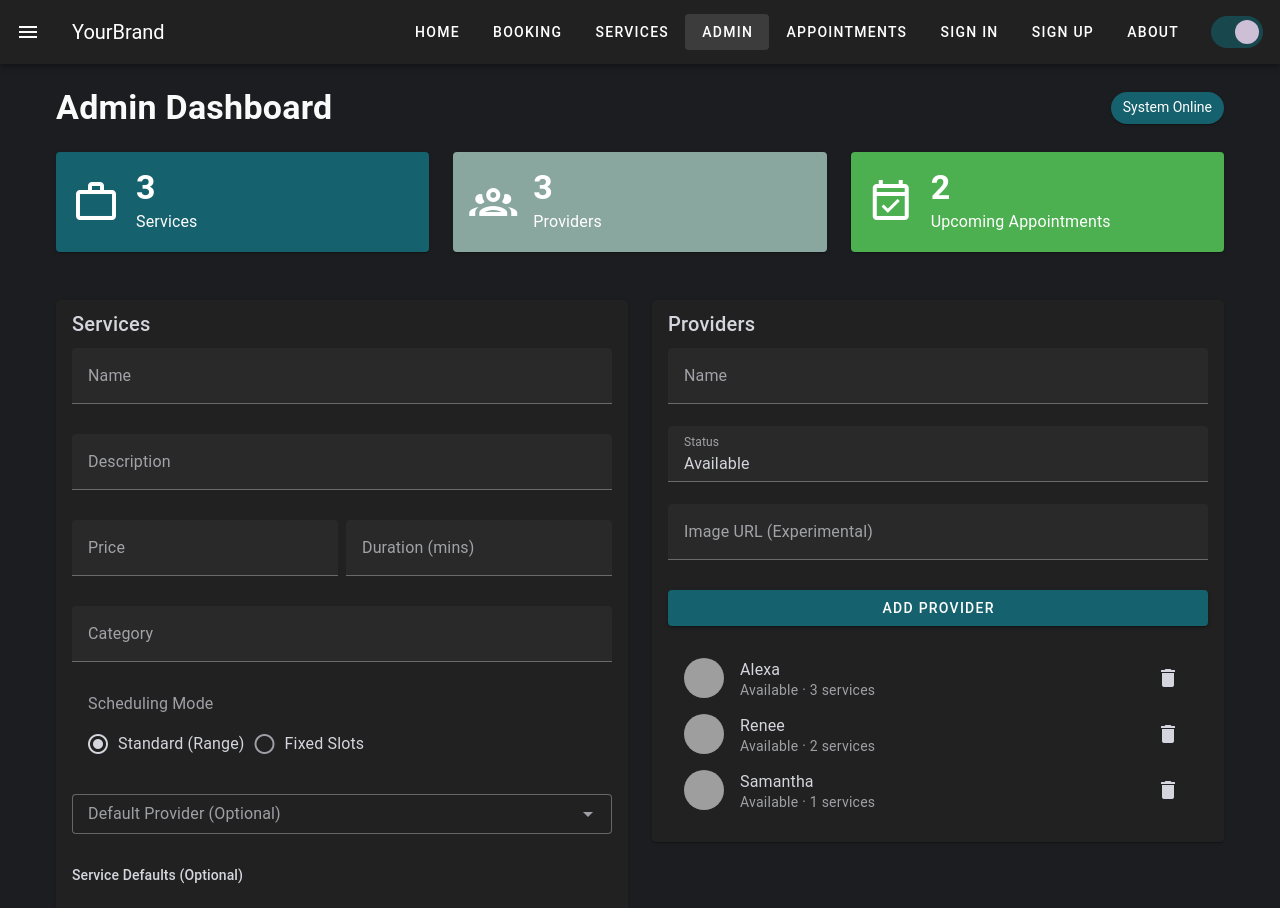
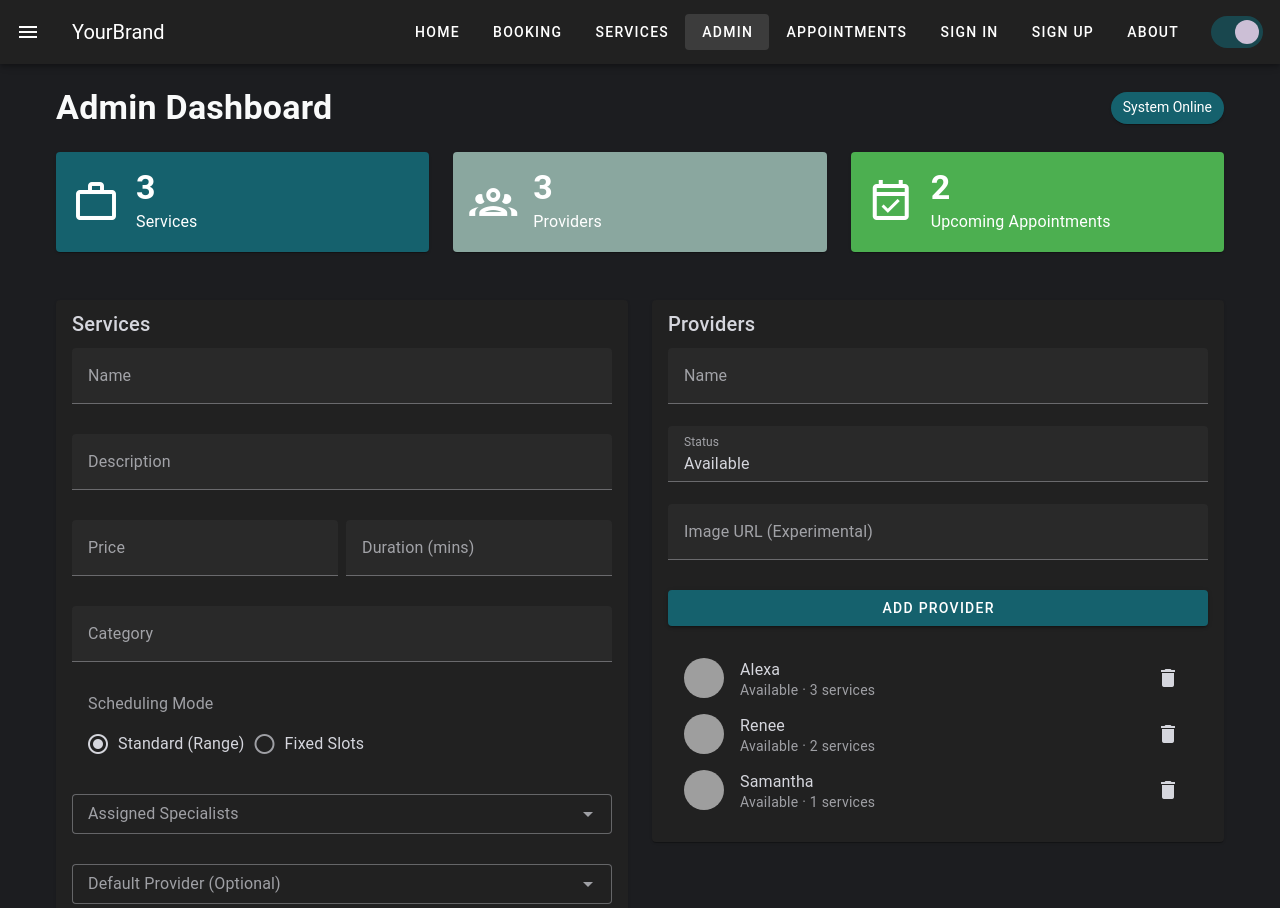
Before and after one commit to deveduar/booking-app, a Vue app: page /admin in a window 1280 px wide. Shown: the top 908 px of the page. Built offline with nearby package versions, Linux system fonts and the light colour scheme; grey boxes are pictures that could not be loaded; the HTML template or start-up script is replaced by a standard one.

Commit message:
fix: picker and restricted ranges, dropdown restriction, assigned specialist in admin service

```diff
--- a/src/components/DateTimePicker.vue
+++ b/src/components/DateTimePicker.vue
@@ -28,19 +28,19 @@
         />
       </v-col>
       <v-col v-if="!hideTime" cols="12" :md="hideDate ? 12 : 6">
-        <!-- Use v-select for restricted times, otherwise v-text-field with v-time-picker -->
+        <!-- Use v-select ONLY for specific availableSlots -->
         <v-select
           v-if="availableSlots && availableSlots.length > 0"
           v-model="selectedTime"
           :items="allowedTimesForDate || []"
-          :disabled="!internalDate"
+          :disabled="!internalDateStr"
           label="Select a time"
           prepend-inner-icon="mdi-clock-time-four-outline"
           bg-color="surface"
           color="primary"
           variant="outlined"
           hide-details
-          :placeholder="!internalDate ? 'Select a date first' : 'Select a time'"
+          :placeholder="!internalDateStr ? 'Select a date first' : 'Select a time'"
         />
         <v-text-field
           v-else
@@ -66,6 +66,8 @@
             <v-time-picker
               v-if="menu2"
               v-model="selectedTime"
+              :allowed-hours="allowedHours"
+              :allowed-minutes="allowedMinutes"
               full-width
             />
           </v-menu>
@@ -93,6 +95,7 @@
     availableSlots?: AvailabilitySlot[]
     dateRange?: Range
     timeRange?: Range
+    duration?: number
     hideDate?: boolean
     hideTime?: boolean
   }>()
@@ -185,12 +188,36 @@
       const slot = props.availableSlots.find(s => s.date === internalDateStr.value);
       if (!slot) return [];
       times = slot.times;
+    } else if (props.timeRange?.start && props.timeRange?.end && props.duration) {
+      // Generate slots from range and duration
+      const parse = (t: string) => {
+        const match = t.match(/(\d+):(\d+)\s*(AM|PM)/i);
+        if (!match) return 0;
+        let h = parseInt(match[1]);
+        const m = parseInt(match[2]);
+        const ampm = match[3].toUpperCase();
+        if (ampm === 'PM' && h < 12) h += 12;
+        if (ampm === 'AM' && h === 12) h = 0;
+        return h * 60 + m;
+      };
+
+      const format = (mTotal: number) => {
+        let h = Math.floor(mTotal / 60);
+        const m = mTotal % 60;
+        const ampm = h >= 12 ? 'PM' : 'AM';
+        h = h % 12;
+        if (h === 0) h = 12;
+        return `${h}:${String(m).padStart(2, '0')} ${ampm}`;
+      };
+
+      const startMin = parse(props.timeRange.start);
+      const endMin = parse(props.timeRange.end);
+      const dur = props.duration;
+
+      for (let cur = startMin; cur + dur <= endMin; cur += 30) { // Step by 30 mins or duration? User said duration but 30 is common. Let's use 30 for options, but ensures total < end.
+        times.push(format(cur));
+      }
     } else {
-      // Default set of times if no specific slots, but ranges might apply
-      // For now, if no slots, we don't return a restricted list unless ranges are active
-      if (!props.timeRange?.start && !props.timeRange?.end) return null;
-      // If ranges active, could define a set of steps. For now, we'll keep it simple:
-      // if no slots, we allow anything (handled by time picker), but if slots exist we restrict.
       return null;
     }
 
@@ -221,6 +248,47 @@
       return true;
     });
   });
+
+  const parseTimeStr = (t: string) => {
+    if (!t) return { h: 0, m: 0 };
+    // Try matching with AM/PM (e.g., 09:00 AM)
+    const matchAmpm = t.match(/(\d+):(\d+)\s*(AM|PM)/i);
+    if (matchAmpm) {
+      let h = parseInt(matchAmpm[1]);
+      const m = parseInt(matchAmpm[2]);
+      const ampm = matchAmpm[3].toUpperCase();
+      if (ampm === 'PM' && h < 12) h += 12;
+      if (ampm === 'AM' && h === 12) h = 0;
+      return { h, m };
+    }
+    // Try matching HH:mm 24h (e.g., 14:30)
+    const match24 = t.match(/(\d+):(\d+)/);
+    if (match24) {
+      return { h: parseInt(match24[1]), m: parseInt(match24[2]) };
+    }
+    return { h: 0, m: 0 };
+  };
+
+  const allowedHours = (hour: number) => {
+    if (!props.timeRange?.start || !props.timeRange?.end) return true;
+    const start = parseTimeStr(props.timeRange.start);
+    const end = parseTimeStr(props.timeRange.end);
+    return hour >= start.h && hour <= end.h;
+  };
+
+  const allowedMinutes = (min: number) => {
+    if (!props.timeRange?.start || !props.timeRange?.end || selectedTime.value === '') return true;
+
+    // We need to know the current hour being selected in the picker.
+    // v-time-picker v-model is the selectedTime string.
+    const current = parseTimeStr(selectedTime.value);
+    const start = parseTimeStr(props.timeRange.start);
+    const end = parseTimeStr(props.timeRange.end);
+
+    if (current.h === start.h) return min >= start.m;
+    if (current.h === end.h) return min <= end.m;
+    return true;
+  };
 
   // Sync time to parent
   watch(selectedTime, v => {
--- a/src/data/initialData.ts
+++ b/src/data/initialData.ts
@@ -31,8 +31,6 @@ export const servicesData: Service[] = [
         duration: 180,
         category: 'Coloring',
         schedulingMode: 'Fixed Slots',
-        defaultDate: '2025-06-15',
-        defaultTime: '10:00 AM',
         defaultProviderId: 1, // Alexa
         availableSlots: [
             { date: '2025-06-15', times: ['10:00 AM', '2:00 PM'] },
--- a/src/stores/services.ts
+++ b/src/stores/services.ts
@@ -34,8 +34,6 @@ export type Service = {
   duration: number
   category: string
   schedulingMode?: SchedulingMode
-  defaultDate?: string
-  defaultTime?: string
   defaultProviderId?: number
   availableSlots?: AvailabilitySlot[]
   dateRange?: DateRange
--- a/src/views/AdminView.vue
+++ b/src/views/AdminView.vue
@@ -64,8 +64,24 @@
 
                 <v-col cols="12">
                   <v-select
+                    v-model="svcAssignedProviderIds"
+                    :items="providers"
+                    item-title="name"
+                    item-value="id"
+                    label="Assigned Specialists"
+                    multiple
+                    chips
+                    closable-chips
+                    variant="outlined"
+                    density="compact"
+                    :rules="[v => (v && v.length > 0) || 'Assign at least one specialist']"
+                  />
+                </v-col>
+
+                <v-col cols="12">
+                  <v-select
                     v-model="svcDefaultProviderId"
-                    :items="providers"
+                    :items="assignedProviders"
                     item-title="name"
                     item-value="id"
                     label="Default Provider (Optional)"
@@ -75,17 +91,6 @@
                   />
                 </v-col>
 
-                <v-col cols="12">
-                  <div class="text-subtitle-2 mb-1">Service Defaults (Optional)</div>
-                  <DateTimePicker
-                    :date="svcDefaultDate"
-                    :time="svcDefaultTime"
-                    :date-range="{ start: svcDateRangeStart, end: svcDateRangeEnd }"
-                    :time-range="{ start: svcTimeRangeStart, end: svcTimeRangeEnd }"
-                    @update:date="svcDefaultDate = $event"
-                    @update:time="svcDefaultTime = $event"
-                  />
-                </v-col>
 
                 <v-col v-if="svcSchedulingMode === 'Fixed Slots'" cols="12">
                   <div class="text-subtitle-2 mb-1">Specific Availability (Unique Dates)</div>
@@ -108,6 +113,7 @@
                         :time="newSlotTime"
                         @update:date="newSlotDate = $event"
                         @update:time="newSlotTime = $event"
+                        :duration="svcDuration || undefined"
                       />
                     </v-col>
                     <v-col cols="12" class="d-flex justify-end">
@@ -137,11 +143,11 @@
                     </v-col>
                     <v-col cols="12" sm="6">
                       <div class="text-caption">Start Time</div>
-                      <DateTimePicker :date="null" :time="svcTimeRangeStart" hideDate @update:time="svcTimeRangeStart = $event" />
+                      <DateTimePicker :date="null" :time="svcTimeRangeStart" hideDate :duration="svcDuration || undefined" @update:time="svcTimeRangeStart = $event" />
                     </v-col>
                     <v-col cols="12" sm="6">
                       <div class="text-caption">End Time</div>
-                      <DateTimePicker :date="null" :time="svcTimeRangeEnd" hideDate @update:time="svcTimeRangeEnd = $event" />
+                      <DateTimePicker :date="null" :time="svcTimeRangeEnd" hideDate :duration="svcDuration || undefined" @update:time="svcTimeRangeEnd = $event" />
                     </v-col>
                   </v-row>
                 </v-col>
@@ -168,7 +174,7 @@
                     </v-col>
                   </v-row>
 
-                  <div v-if="selectedOverrideProviderId" class="pa-4 bg-grey-lighten-4 rounded-lg">
+                  <div v-if="selectedOverrideProviderId" class="pa-4 bg-surface-variant rounded-lg border">
                     <div class="text-subtitle-2 mb-2">Override for {{ overrideProviderName }}</div>
 
                     <v-radio-group v-model="overrideSchedulingMode" label="Override Mode" inline>
@@ -243,8 +249,7 @@
               <v-list-item v-for="s in services" :key="s.id">
                 <v-list-item-title>{{ s.name }} · {{ s.category }}</v-list-item-title>
                 <v-list-item-subtitle>
-                  \${{ (Number(s.price) || 0).toFixed(2) }} · {{ Number(s.duration) || 0 }} mins
-                  <div v-if="s.defaultDate" class="text-caption text-primary">Default: {{ s.defaultDate }} {{ s.defaultTime }}</div>
+                  ${{ (Number(s.price) || 0).toFixed(2) }} · {{ Number(s.duration) || 0 }} mins
                 </v-list-item-subtitle>
                  <template #append>
                   <v-btn icon="mdi-pencil" variant="text" @click="editService(s)" />
@@ -362,9 +367,7 @@ const svcDuration = ref<number | null>(null)
 const svcCategory = ref('')
 const svcSchedulingMode = ref<'Standard' | 'Fixed Slots'>('Standard')
 const svcDefaultProviderId = ref<number | null>(null)
-
-const svcDefaultDate = ref<string | null>(null)
-const svcDefaultTime = ref<string | null>(null)
+const svcAssignedProviderIds = ref<number[]>([])
 const svcAvailableSlots = ref<{ date: string, times: string[] }[]>([])
 
 const now = new Date()
@@ -386,8 +389,7 @@ const overDateRangeStart = ref<string | null>(null)
 const overDateRangeEnd = ref<string | null>(null)
 
 const assignedProviders = computed(() => {
-  if (!editingServiceId.value) return []
-  return providers.value.filter(p => p.serviceIds.includes(editingServiceId.value as number))
+  return providers.value.filter(p => svcAssignedProviderIds.value.includes(p.id))
 })
 
 const overrideProviderName = computed(() => {
@@ -476,8 +478,9 @@ function editService(service: any) {
   svcCategory.value = service.category
   svcSchedulingMode.value = service.schedulingMode || 'Standard'
   svcDefaultProviderId.value = service.defaultProviderId || null
-  svcDefaultDate.value = service.defaultDate || null
-  svcDefaultTime.value = service.defaultTime || null
+  svcAssignedProviderIds.value = providers.value
+    .filter(p => p.serviceIds.includes(service.id))
+    .map(p => p.id)
   svcAvailableSlots.value = service.availableSlots ? JSON.parse(JSON.stringify(service.availableSlots)) : []
   svcDateRangeStart.value = service.dateRange?.start || null
   svcDateRangeEnd.value = service.dateRange?.end || null
@@ -495,8 +498,7 @@ function cancelEdit() {
   svcCategory.value = ''
   svcSchedulingMode.value = 'Standard'
   svcDefaultProviderId.value = null
-  svcDefaultDate.value = null
-  svcDefaultTime.value = null
+  svcAssignedProviderIds.value = []
   svcAvailableSlots.value = []
   svcDateRangeStart.value = null
   svcDateRangeEnd.value = null
@@ -520,8 +522,6 @@ async function addService() {
     duration: Number(svcDuration.value ?? 0),
     category: svcCategory.value || 'General',
     schedulingMode: svcSchedulingMode.value,
-    defaultDate: svcDefaultDate.value || undefined,
-    defaultTime: svcDefaultTime.value || undefined,
     defaultProviderId: svcDefaultProviderId.value || undefined,
     availableSlots: svcAvailableSlots.value,
     dateRange: { start: svcDateRangeStart.value, end: svcDateRangeEnd.value },
@@ -531,17 +531,20 @@ async function addService() {
 
   if (editingServiceId.value) {
     servicesStore.updateService(editingServiceId.value, serviceData)
+    providersStore.toggleServiceAssignment(editingServiceId.value, svcAssignedProviderIds.value)
     if (serviceData.defaultProviderId) {
       providersStore.assignService(serviceData.defaultProviderId, editingServiceId.value)
     }
     snackbarText.value = 'Service updated successfully!'
   } else {
     // We need the ID of the new service to assign it to provider
-    // servicesStore.addService returns nothing, but we can find the new max ID
     servicesStore.addService(serviceData)
     const newService = services.value[services.value.length - 1]
-    if (serviceData.defaultProviderId && newService) {
-      providersStore.assignService(serviceData.defaultProviderId, newService.id)
+    if (newService) {
+      providersStore.toggleServiceAssignment(newService.id, svcAssignedProviderIds.value)
+      if (serviceData.defaultProviderId) {
+        providersStore.assignService(serviceData.defaultProviderId, newService.id)
+      }
     }
     snackbarText.value = 'Service added successfully!'
   }
--- a/src/views/BookingView.vue
+++ b/src/views/BookingView.vue
@@ -63,6 +63,7 @@
             :available-slots="activeAvailability?.availableSlots"
             :date-range="activeAvailability?.dateRange"
             :time-range="activeAvailability?.timeRange"
+            :duration="selectedService?.duration"
             @update:date="selectedDate = $event"
             @update:time="selectedTime = $event"
           />
@@ -149,30 +150,72 @@
 
   const canSubmit = computed(() => !!(selectedServiceId.value && selectedProviderId.value && selectedDate.value && selectedTime.value));
 
+  // Watch for availability changes to Auto-Select earliest
+  watch(() => activeAvailability.value, (avail) => {
+    if (!avail) return;
+
+    const now = new Date();
+    const todayStr = `${now.getFullYear()}-${String(now.getMonth() + 1).padStart(2, '0')}-${String(now.getDate()).padStart(2, '0')}`;
+    const currentTimeMin = now.getHours() * 60 + now.getMinutes();
+
+    let earliestDate: string | null = null;
+    let earliestTime: string | null = null;
+
+    if (avail.availableSlots && avail.availableSlots.length > 0) {
+      // Find earliest date >= today
+      const sortedSlots = [...avail.availableSlots].sort((a, b) => a.date.localeCompare(b.date));
+      const validSlot = sortedSlots.find(s => s.date >= todayStr);
+      if (validSlot) {
+        earliestDate = validSlot.date;
+        // If today, filter times
+        if (validSlot.date === todayStr) {
+          const parse = (t: string) => {
+            const match = t.match(/(\d+):(\d+)\s*(AM|PM)/i);
+            if (!match) return 0;
+            let h = parseInt(match[1]);
+            const m = parseInt(match[2]);
+            const ampm = match[3].toUpperCase();
+            if (ampm === 'PM' && h < 12) h += 12;
+            if (ampm === 'AM' && h === 12) h = 0;
+            return h * 60 + m;
+          };
+          earliestTime = validSlot.times.find(t => parse(t) > currentTimeMin) || validSlot.times[0];
+        } else {
+          earliestTime = validSlot.times[0];
+        }
+      }
+    } else if (avail.dateRange?.start) {
+      // Range based
+      earliestDate = avail.dateRange.start >= todayStr ? avail.dateRange.start : todayStr;
+
+      if (avail.timeRange?.start) {
+        // If generated slots logic matches DateTimePicker, we just pick start time
+        // but if today we might need to skip past times.
+        // For simplicity:
+        earliestTime = avail.timeRange.start;
+      }
+    }
+
+    if (earliestDate && (!selectedDate.value || selectedServiceId.value)) {
+        selectedDate.value = earliestDate;
+    }
+    if (earliestTime && (!selectedTime.value || selectedServiceId.value)) {
+        selectedTime.value = earliestTime;
+    }
+  }, { deep: true });
+
   // Watch for service changes to Reset or auto-select provider
   watch(selectedServiceId, (newId, oldId) => {
     if (newId && newId !== oldId) {
-      const service = servicesStore.getById(newId);
       const availableProviders = providersStore.getByService(newId);
 
-      // Apply defaults from service only if not already set by manual selection
-      if (service) {
-        if (service.defaultDate && (!selectedDate.value || oldId === null)) selectedDate.value = service.defaultDate;
-        if (service.defaultTime && (!selectedTime.value || oldId === null)) selectedTime.value = service.defaultTime;
-        if (service.defaultProviderId && (!selectedProviderId.value || oldId === null)) {
-            selectedProviderId.value = service.defaultProviderId;
-        }
-      }
-
       // If current provider is NOT valid for this service, reset it
-      // UNLESS we just set it from default or query
       if (selectedProviderId.value && !availableProviders.find(p => p.id === selectedProviderId.value)) {
         selectedProviderId.value = null;
       }
 
       // If only one provider available and none selected, auto-select
       if (availableProviders.length === 1 && !selectedProviderId.value) {
-        // Delay to allow mandatory group to init
         setTimeout(() => {
            selectedProviderId.value = availableProviders[0].id;
         }, 50);
```
Also changed, not shown: src/stores/providers.ts (+14 -0 lines).
